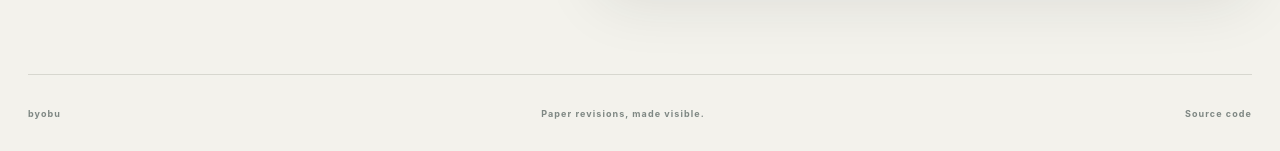
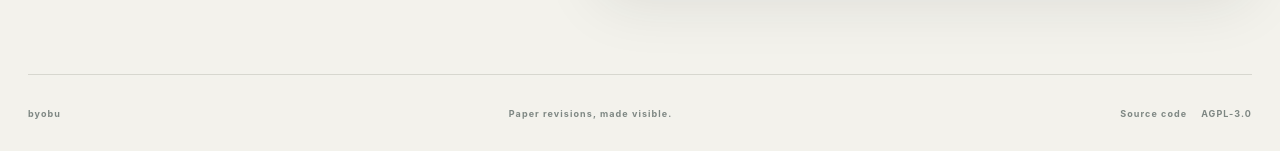
Before and after one commit to ta-061/byobu, a FastAPI app: page / in a window 1280 px wide. Shown: the part 725-876 px from the top of the page. Run offline with FastAPI, Linux system fonts and the light colour scheme.

Commit message:
Add AGPL file headers, serve startup notice, copyright lines
- AGPL-3.0 boilerplate header in all Python files
- byobu serve prints license/source notice (AGPL section 13)
- footer AGPL label, README copyright lines, byobu-diff/ ignored

```diff
--- a/src/byobu/server/static/styles.css
+++ b/src/byobu/server/static/styles.css
@@ -1117,6 +1117,12 @@ footer {
   letter-spacing: 0.12em;
 }
 
+.footer-links {
+  display: flex;
+  align-items: center;
+  gap: 14px;
+}
+
 .footer-link {
   color: inherit;
   text-decoration: none;
--- a/src/byobu/server/templates/index.html
+++ b/src/byobu/server/templates/index.html
@@ -208,7 +208,10 @@
     <footer>
       <span>byobu</span>
       <span>Paper revisions, made visible.</span>
-      <a class="footer-link" href="https://github.com/ta-061/byobu" target="_blank" rel="noopener">Source code</a>
+      <span class="footer-links">
+        <a class="footer-link" href="https://github.com/ta-061/byobu" target="_blank" rel="noopener">Source code</a>
+        <span class="footer-license">AGPL-3.0</span>
+      </span>
     </footer>
 
     <div class="processing-overlay" id="processing-overlay" hidden role="status" aria-live="assertive">
```
Also changed, not shown: README.ja.md (+2 -0 lines), src/byobu/__init__.py (+15 -0 lines), src/byobu/cli.py (+19 -0 lines), src/byobu/engine.py (+15 -0 lines), src/byobu/server/__init__.py (+15 -0 lines), src/byobu/server/app.py (+15 -0 lines), tests/__init__.py (+14 -0 lines), tests/test_app.py (+15 -0 lines), tests/test_cli.py (+15 -0 lines), tests/test_engine.py (+15 -0 lines), README.md, 2 other files.
